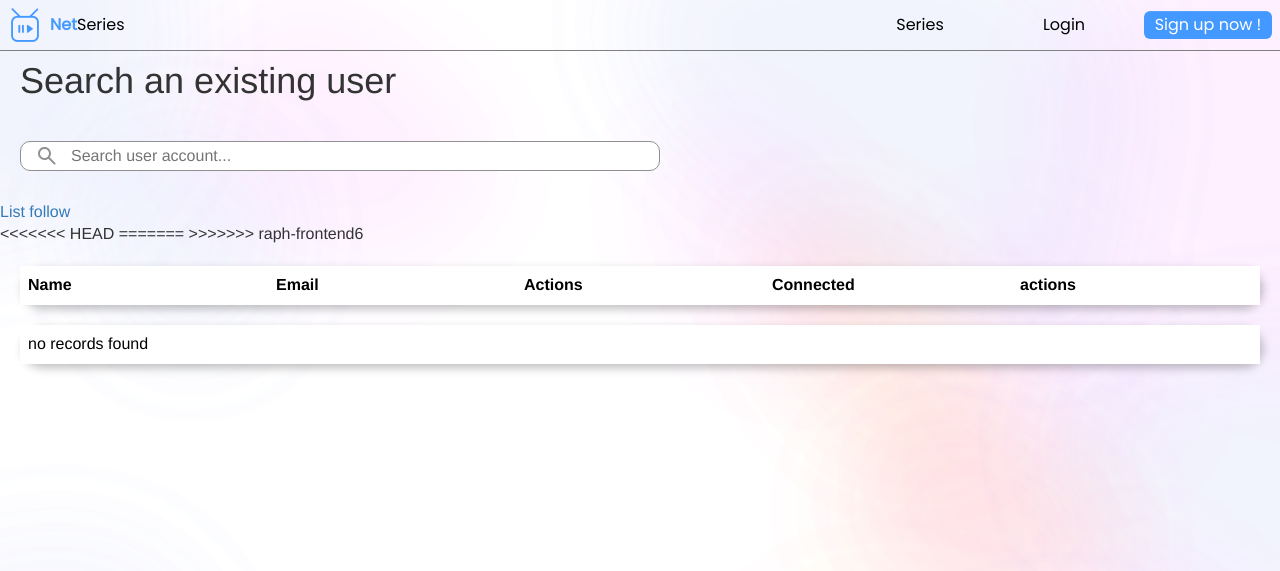
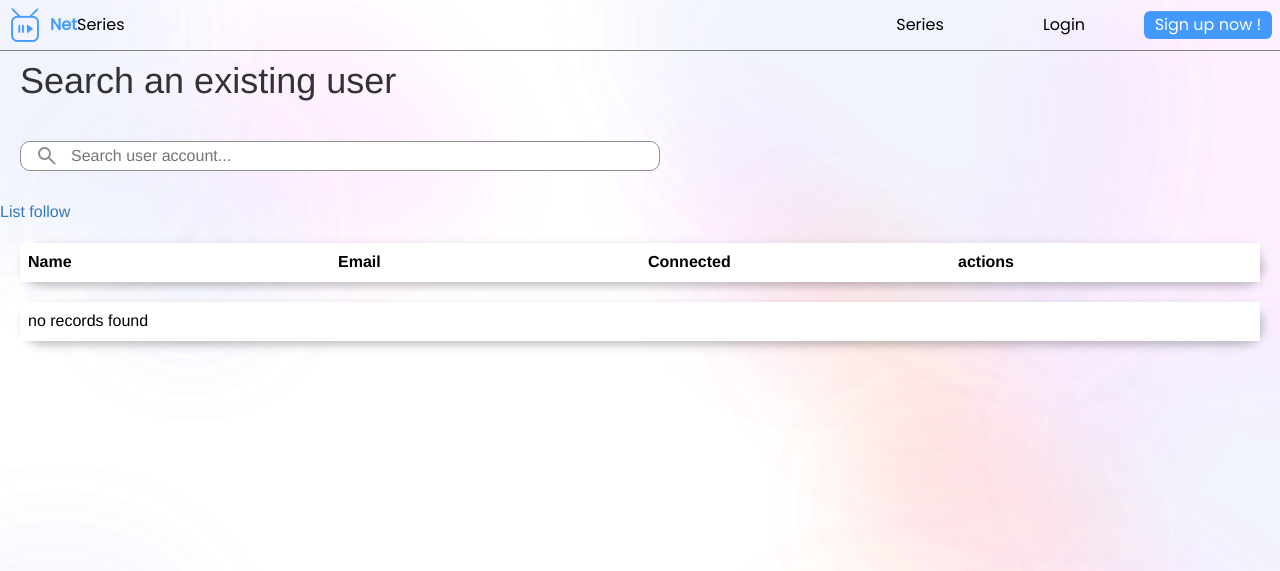
Before and after one commit to pcerello/NetSeries, a Symfony app: template NetSeries/templates/user/index.html.twig in a window 1280 px wide. Shown: the top 571 px of the page. Run offline with Twig, Linux system fonts and the light colour scheme; the template is opened without the code that fills it, so the values that code supplies are empty; some libraries are stand-ins or nearby versions.

Commit message:
Resolution de bugs liés au merge

```diff
--- a/NetSeries/src/Security/AppAuthenticator.php
+++ b/NetSeries/src/Security/AppAuthenticator.php
@@ -65,6 +65,12 @@ class AppAuthenticator extends AbstractLoginFormAuthenticator
             return new RedirectResponse($targetPath);
         }
 
+        // Get current user
+        $user = $this->entityManager->getRepository(User::class)->findOneBy(['email' => $request->request->get('email', '')]);
+
+        // Set lastActivityAt to now
+        $user->setLastActivityAt(new \DateTime());
+
         return new RedirectResponse($this->urlGenerator->generate('app_series_index'));
         //throw new \Exception('TODO: provide a valid redirect inside '.__FILE__);
     }
--- a/NetSeries/templates/user/index.html.twig
+++ b/NetSeries/templates/user/index.html.twig
@@ -20,12 +20,8 @@ block body %}
         <th>Country</th>
         <th>Ban</th>
       {% endif %}
-<<<<<<< HEAD
-        <th>Actions</th>
-=======
       <th>Connected</th>
       <th>actions</th>
->>>>>>> raph-frontend6
 
     </tr>
   </thead>
```
